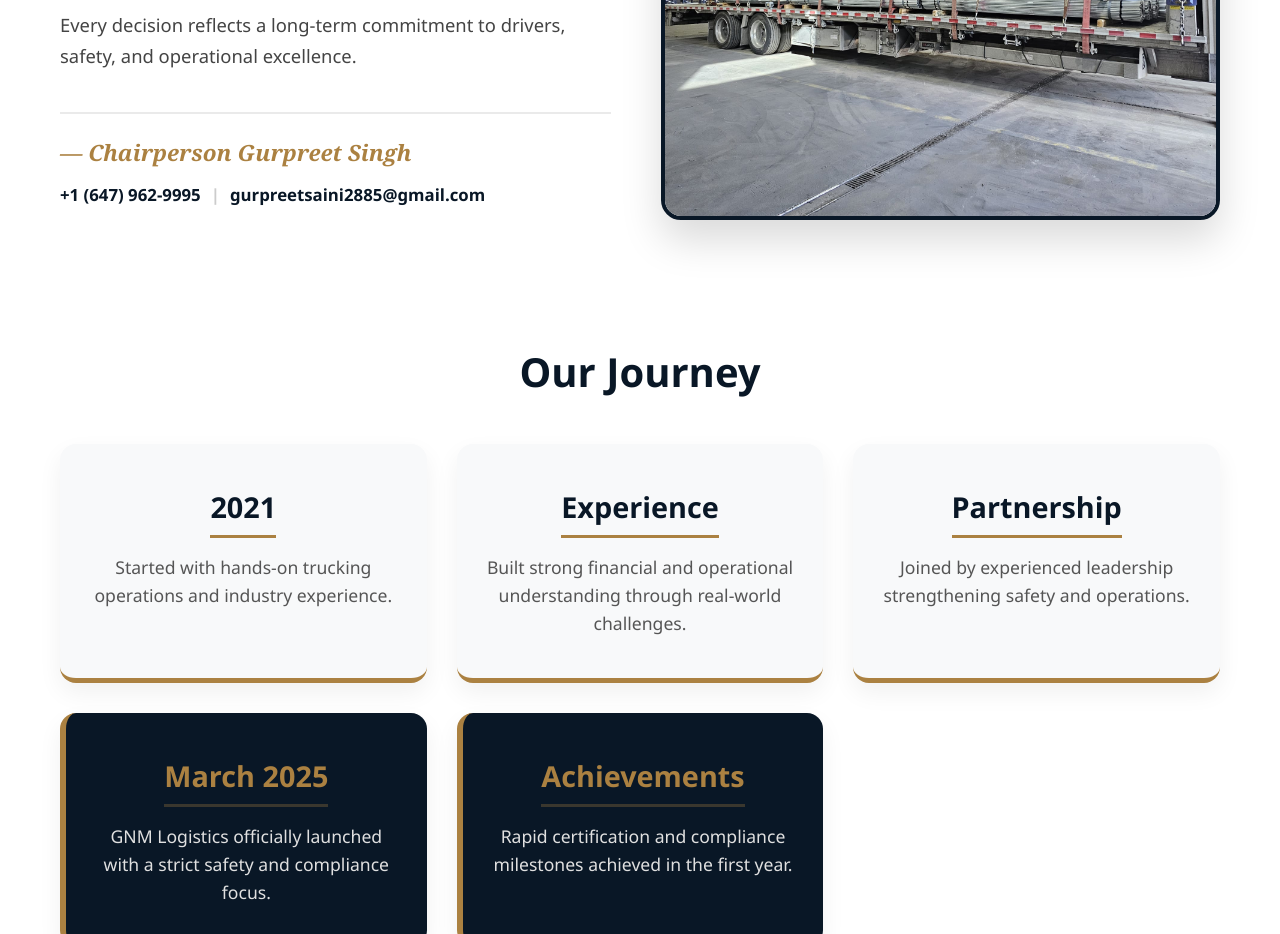
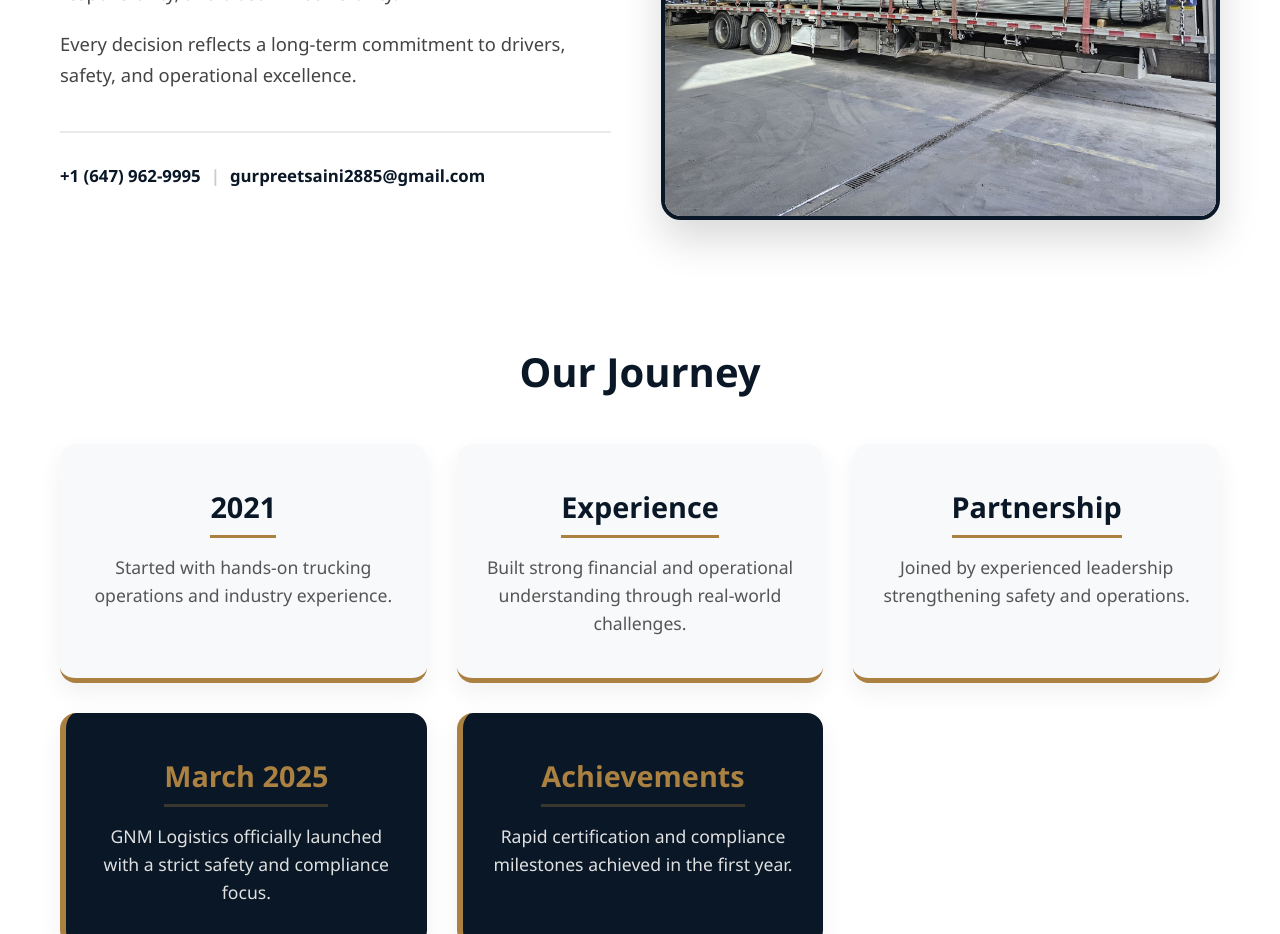
Before and after one commit to MrVenom786/gnm-web-frontend, a React (Create React App) app: page /company/founder in a window 1280 px wide. Shown: the part 1280-2214 px from the top of the page. Built offline with nearby package versions, Linux system fonts and the light colour scheme.

Commit message:
Update Founder.js

```diff
--- a/src/pages/company/Founder.js
+++ b/src/pages/company/Founder.js
@@ -70,7 +70,7 @@ function Founder() {
             </p>
 
             <div className="founder-signature-box">
-              <p className="quote-signoff">— Chairperson Gurpreet Singh</p>
+              <p className="quote-signoff"></p>
 
               <div className="founder-contact">
                 <a href="tel:+16479629995" className="founder-phone">
```
